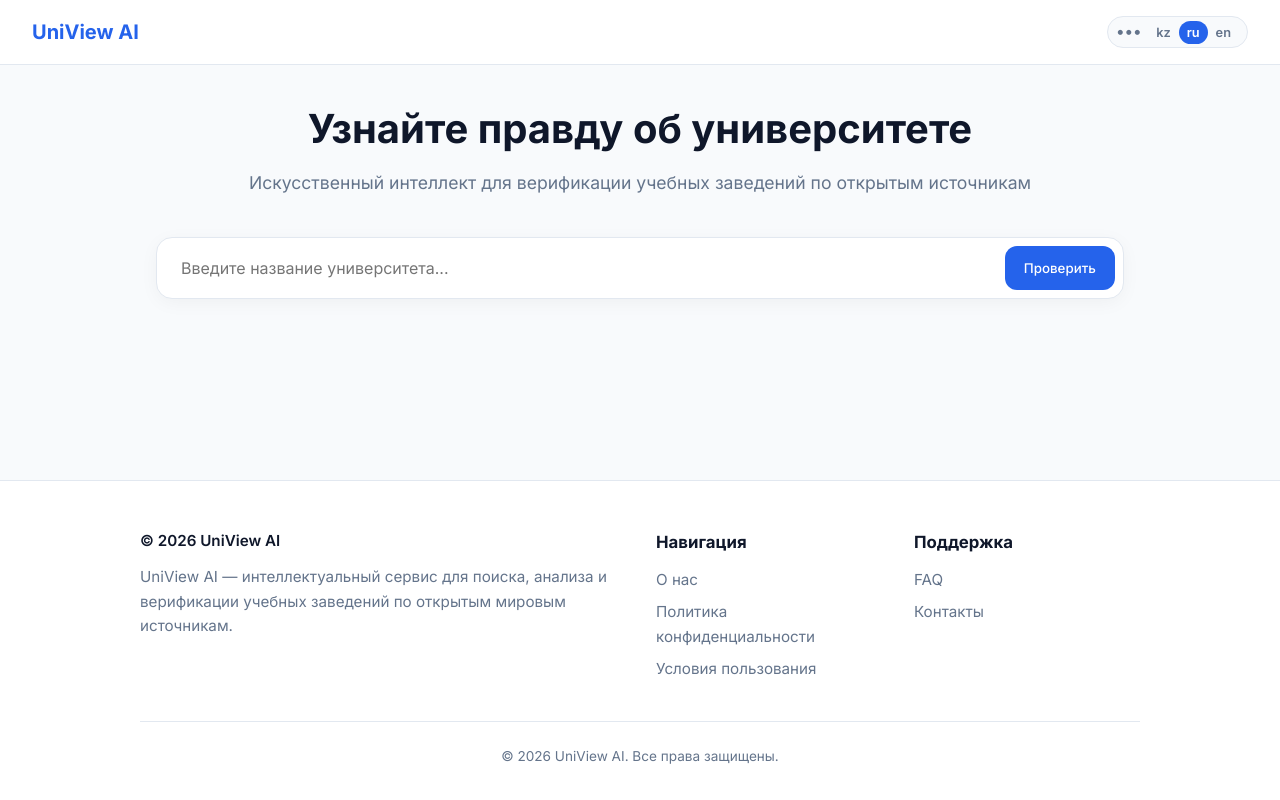
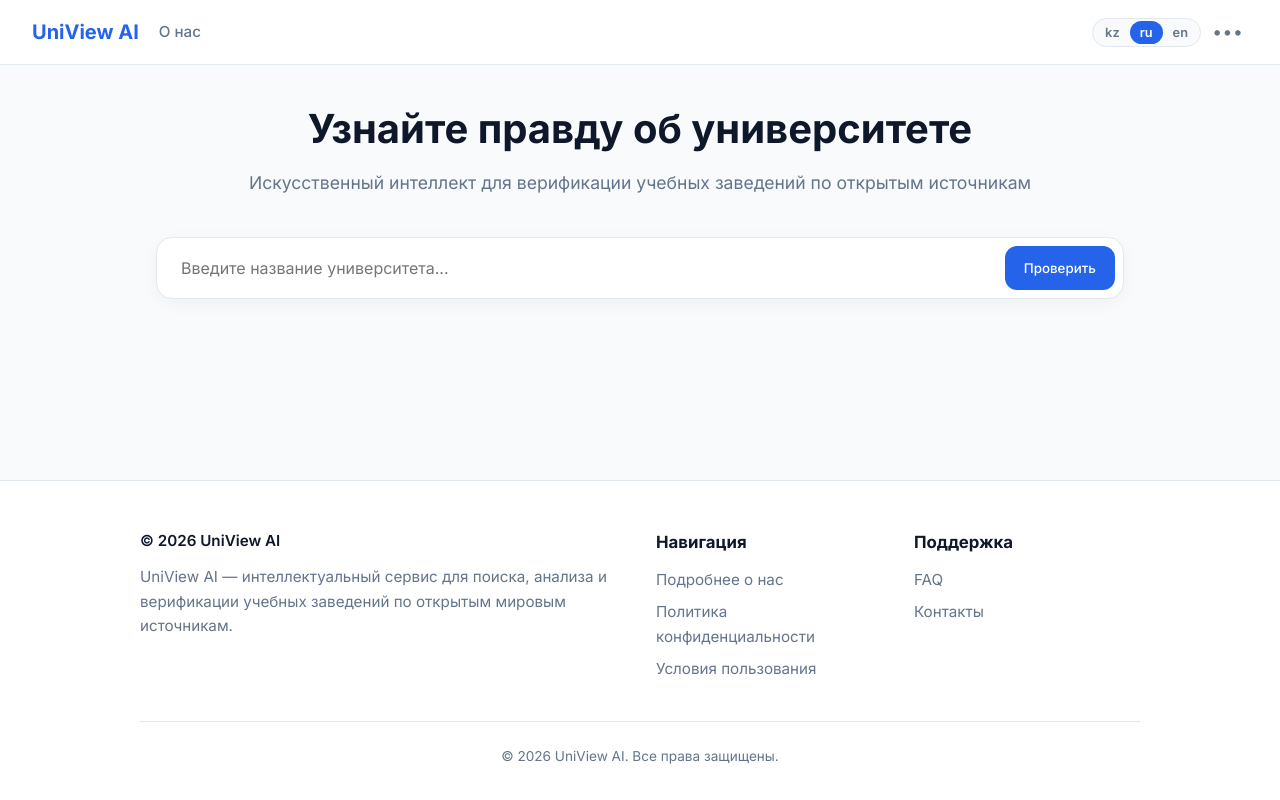
Before and after one commit to sllven/SteppeTech, a plain HTML site: page index.html in a window 1280 px wide. Drawn offline with Linux system fonts and the light colour scheme.

Commit message:
Update index.html

```diff
--- a/index.html
+++ b/index.html
@@ -56,50 +56,64 @@
             gap: 8px;
         }
 
+        .header-left {
+            display: flex;
+            align-items: center;
+            gap: 20px;
+        }
+
+        .about-link-header {
+            color: var(--text-muted);
+            text-decoration: none;
+            font-size: 0.95rem;
+            font-weight: 500;
+            transition: color 0.2s;
+        }
+
+        .about-link-header:hover {
+            color: var(--primary);
+        }
+
         .header-controls {
             display: flex;
             align-items: center;
-            gap: 12px;
+            gap: 8px;
         }
 
-        .lang-wrapper {
+        /* Сначала языки, потом отдельно три точки */
+        .lang-switcher {
             display: flex;
-            align-items: center;
-            gap: 6px;
             background: var(--bg-color);
             border: 1px solid var(--border);
             border-radius: 20px;
-            padding: 2px 8px;
-        }
-
-        .lang-dots {
-            color: var(--text-muted);
-            font-weight: bold;
-            font-size: 1rem;
-            letter-spacing: 1px;
-            user-select: none;
-        }
-
-        .lang-switcher {
-            display: flex;
+            padding: 2px;
             overflow: hidden;
         }
 
         .lang-btn {
             background: transparent;
             border: none;
-            padding: 4px 8px;
+            padding: 4px 10px;
             font-size: 0.8rem;
             font-weight: 600;
             color: var(--text-muted);
             cursor: pointer;
             transition: all 0.2s;
+            border-radius: 16px;
         }
 
         .lang-btn.active {
             background: var(--primary);
             color: white;
-            border-radius: 12px;
+        }
+
+        .lang-dots {
+            color: var(--text-muted);
+            font-weight: bold;
+            font-size: 1.1rem;
+            letter-spacing: 2px;
+            user-select: none;
+            padding: 0 4px;
         }
 
         .container {
@@ -278,7 +292,6 @@
             display: none;
         }
 
-        /* Фиксированный футер снизу */
         footer {
             background: var(--card-bg);
             border-top: 1px solid var(--border);
@@ -334,16 +347,18 @@
 <body>
 
     <header>
-        <a href="#" class="logo">UniView AI</a>
+        <div class="header-left">
+            <a href="#" class="logo">UniView AI</a>
+            <a href="#" id="aboutHeaderLink" class="about-link-header">О нас</a>
+        </div>
         <div class="header-controls">
-            <div class="lang-wrapper">
-                <span class="lang-dots">•••</span>
-                <div class="lang-switcher">
-                    <button class="lang-btn" onclick="setLang('kz')">kz</button>
-                    <button class="lang-btn active" onclick="setLang('ru')">ru</button>
-                    <button class="lang-btn" onclick="setLang('en')">en</button>
-                </div>
+            <!-- Сначала языки, потом отдельно три точки -->
+            <div class="lang-switcher">
+                <button class="lang-btn" onclick="setLang('kz')">kz</button>
+                <button class="lang-btn active" onclick="setLang('ru')">ru</button>
+                <button class="lang-btn" onclick="setLang('en')">en</button>
             </div>
+            <span class="lang-dots">•••</span>
         </div>
     </header>
 
@@ -402,7 +417,6 @@
         </div>
     </div>
 
-    <!-- Футер по вашему точному требованию -->
     <footer>
         <div class="footer-content">
             <div class="footer-section" style="grid-column: span 2;">
@@ -412,7 +426,7 @@
             <div class="footer-section">
                 <h3 id="navTitle">Навигация</h3>
                 <ul>
-                    <li><a href="#" id="aboutLink">О нас</a></li>
+                    <li><a href="#" id="aboutLink">Подробнее о нас</a></li>
                     <li><a href="#" id="policyLink">Политика конфиденциальности</a></li>
                     <li><a href="#" id="termsLink">Условия пользования</a></li>
                 </ul>
@@ -435,6 +449,7 @@
 
         const translations = {
             ru: {
+                aboutHeader: "О нас",
                 heroTitle: "Узнайте правду об университете",
                 heroSubtitle: "Искусственный интеллект для верификации учебных заведений по открытым источникам",
                 placeholder: "Введите название университета...",
@@ -450,7 +465,7 @@
                 photosHeaderTitle: "Изображения",
                 footerDesc: "UniView AI — интеллектуальный сервис для поиска, анализа и верификации учебных заведений по открытым мировым источникам.",
                 navTitle: "Навигация",
-                aboutLink: "О нас",
+                aboutLink: "Подробнее о нас",
                 policyLink: "Политика конфиденциальности",
                 termsLink: "Условия пользования",
                 supportTitle: "Поддержка",
@@ -458,6 +473,7 @@
                 contactsLink: "Контакты"
             },
             kz: {
+                aboutHeader: "Біз туралы",
                 heroTitle: "Университет туралы шындықты біліңіз",
                 heroSubtitle: "Ашық дереккөздер негізінде оқу орындарын тексеруге арналған жасанды интеллект",
                 placeholder: "Университет атауын енгізіңіз...",
@@ -473,7 +489,7 @@
                 photosHeaderTitle: "Суреттер",
                 footerDesc: "UniView AI — әлемдік ашық дереккөздер арқылы оқу орындарын іздеуге және талдауға арналған зияткерлік сервис.",
                 navTitle: "Навигация",
-                aboutLink: "Біз туралы",
+                aboutLink: "Біз туралы толығырақ",
                 policyLink: "Құпиялылық саясаты",
                 termsLink: "Қолдану шарттары",
                 supportTitle: "Қолдау",
@@ -481,6 +497,7 @@
                 contactsLink: "Контактілер"
             },
             en: {
+                aboutHeader: "About Us",
                 heroTitle: "Find out the truth about the university",
                 heroSubtitle: "Artificial Intelligence for verifying educational institutions through open sources",
                 placeholder: "Enter university name...",
@@ -496,7 +513,7 @@
                 photosHeaderTitle: "Images",
                 footerDesc: "UniView AI is an intelligent service for searching, analyzing, and verifying educational institutions using open global sources.",
                 navTitle: "Navigation",
-                aboutLink: "About Us",
+                aboutLink: "More about us",
                 policyLink: "Privacy Policy",
                 termsLink: "Terms of Use",
                 supportTitle: "Support",
@@ -510,6 +527,7 @@
             document.querySelectorAll('.lang-btn').forEach(btn => btn.classList.remove('active'));
             event.target.classList.add('active');
 
+            document.getElementById('aboutHeaderLink').innerText = translations[lang].aboutHeader;
             document.getElementById('heroTitle').innerText = translations[lang].heroTitle;
             document.getElementById('heroSubtitle').innerText = translations[lang].heroSubtitle;
             document.getElementById('uniInput').placeholder = translations[lang].placeholder;
@@ -542,7 +560,6 @@
             document.getElementById('warningBox').style.display = 'none';
 
             try {
-                // Параллельный запрос к Wikipedia API и Hipo Universities API
                 const wikiUrl = `https://ru.wikipedia.org/w/api.php?action=query&list=search&srsearch=${encodeURIComponent(rawQuery)}&format=json&origin=*`;
                 const hipoUrl = `https://universities.hipolabs.com/search?name=${encodeURIComponent(rawQuery)}`;
 
@@ -559,9 +576,7 @@
                     return;
                 }
 
-                const pageTitle = wikiData.query.search[0].title;
                 const pageId = wikiData.query.search[0].pageid;
-
                 const detailUrl = `https://ru.wikipedia.org/w/api.php?action=query&prop=extracts|pageimages|info&exintro&explaintext&inprop=url&pithumbsize=800&pageids=${pageId}&format=json&origin=*`;
                 const detailRes = await fetch(detailUrl);
                 const detailData = await detailRes.json();
@@ -571,10 +586,8 @@
 
                 document.getElementById('uniName').innerText = pageInfo.title;
                 document.getElementById('uniSummary').innerText = shortSummary;
+                document.getElementById('uniRecommendation').innerText = `На основе верифицированных данных из Wikipedia и Hipo Universities API, ${pageInfo.title} является действующим учебным заведением.`;
 
-                document.getElementById('uniRecommendation').innerText = `На основе верифицированных данных из Wikipedia и Hipo Universities API, ${pageInfo.title} является действующим учебным заведением. Рекомендуется проверить детали на официальном сайте.`;
-
-                // Данные из Hipo API, если найдены
                 let webSite = pageInfo.fullurl || '#';
                 let countryStr = "Международный реестр";
                 if (hipoData && hipoData.length > 0) {
@@ -601,13 +614,11 @@
 
                 document.getElementById('uniScores').innerText = "Пороговые баллы и требования соответствуют стандартам аккредитации учебного заведения.";
 
-                // Источники
                 const sourcesContainer = document.getElementById('uniSources');
                 sourcesContainer.innerHTML = '';
                 sourcesContainer.innerHTML += `<a href="${pageInfo.fullurl || '#'}" target="_blank" class="source-btn">🔗 Wikipedia API</a>`;
                 sourcesContainer.innerHTML += `<span class="source-btn">🌐 Hipo Universities API</span>`;
 
-                // Фотографии
                 const photosContainer = document.getElementById('uniPhotos');
                 photosContainer.innerHTML = '';
 
```
